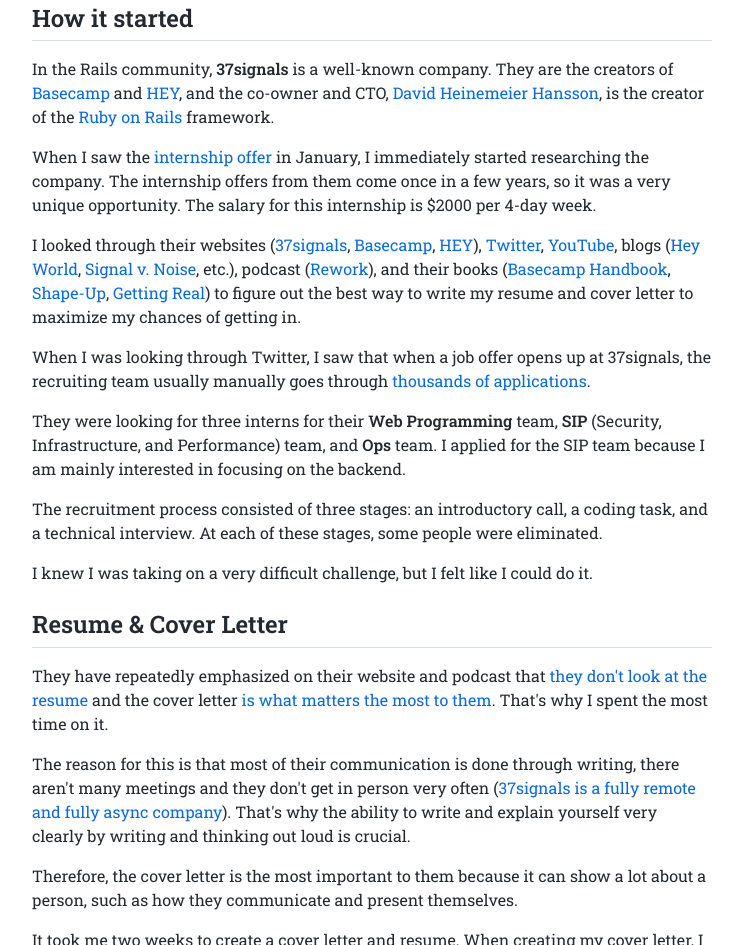
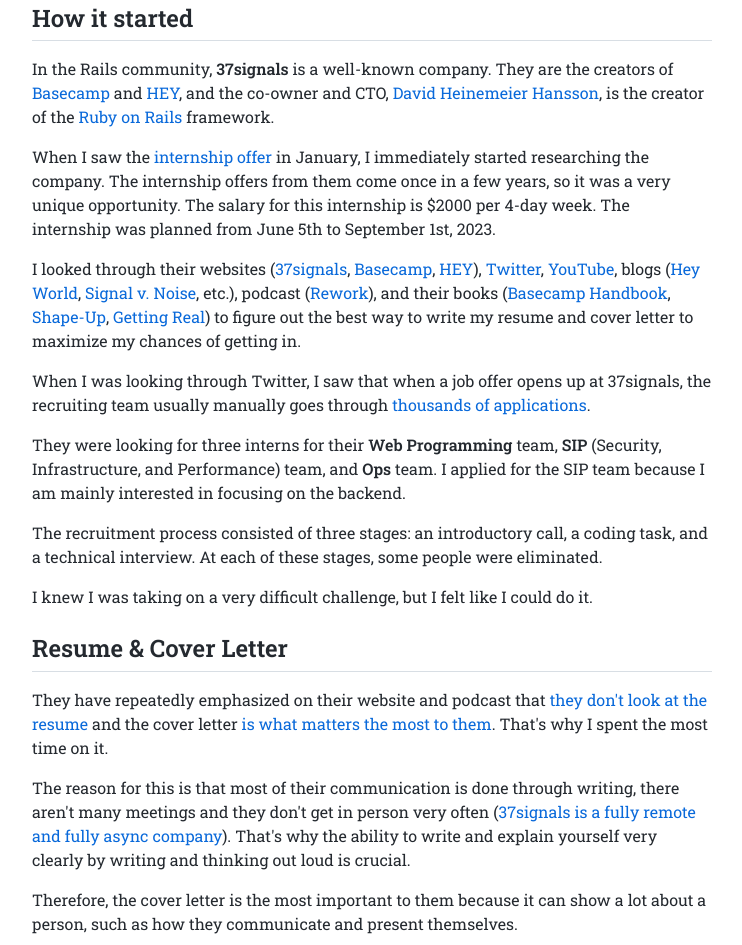
Before and after one commit to maciejb2k/dev-blog, a Gatsby site: page /how-i-almost-got-an-internship-at-37signals/ in a window 1280 px wide. Shown: the part 1069-2014 px from the top of the page, without its empty margins (268-1010 px from the left). Built offline with nearby package versions, Linux system fonts and the light colour scheme; Gatsby itself is replaced by a stand-in of ours; some packages are replaced by stand-ins of ours.

Commit message:
Update post content

```diff
--- a/content/blog/how-i-almost-got-an-internship-at-37signals/index.md
+++ b/content/blog/how-i-almost-got-an-internship-at-37signals/index.md
@@ -28,7 +28,7 @@ It was an interesting experience. I learned a lot, and I'm proud of myself for m
 
 In the Rails community, **37signals** is a well-known company. They are the creators of [Basecamp](https://basecamp.com/) and [HEY](https://www.hey.com/), and the co-owner and CTO, [David Heinemeier Hansson](https://twitter.com/dhh), is the creator of the [Ruby on Rails](https://rubyonrails.org/) framework.
 
-When I saw the [internship offer](https://startup.jobs/internships-summer-23-37signals-4038698) in January, I immediately started researching the company. The internship offers from them come once in a few years, so it was a very unique opportunity. The salary for this internship is $2000 per 4-day week.
+When I saw the [internship offer](https://startup.jobs/internships-summer-23-37signals-4038698) in January, I immediately started researching the company. The internship offers from them come once in a few years, so it was a very unique opportunity. The salary for this internship is $2000 per 4-day week. The internship was planned from June 5th to September 1st, 2023.
 
 I looked through their websites ([37signals](https://37signals.com/), [Basecamp](https://basecamp.com/), [HEY](https://www.hey.com/)), [Twitter](https://twitter.com/dhh), [YouTube](https://www.youtube.com/@basecamp), blogs ([Hey World](https://world.hey.com/dhh), [Signal v. Noise](https://m.signalvnoise.com/), etc.), podcast ([Rework](https://37signals.com/podcast/)), and their books ([Basecamp Handbook](https://basecamp.com/handbook), [Shape-Up](https://basecamp.com/shapeup), [Getting Real](https://basecamp.com/gettingreal)) to figure out the best way to write my resume and cover letter to maximize my chances of getting in.
 
```
